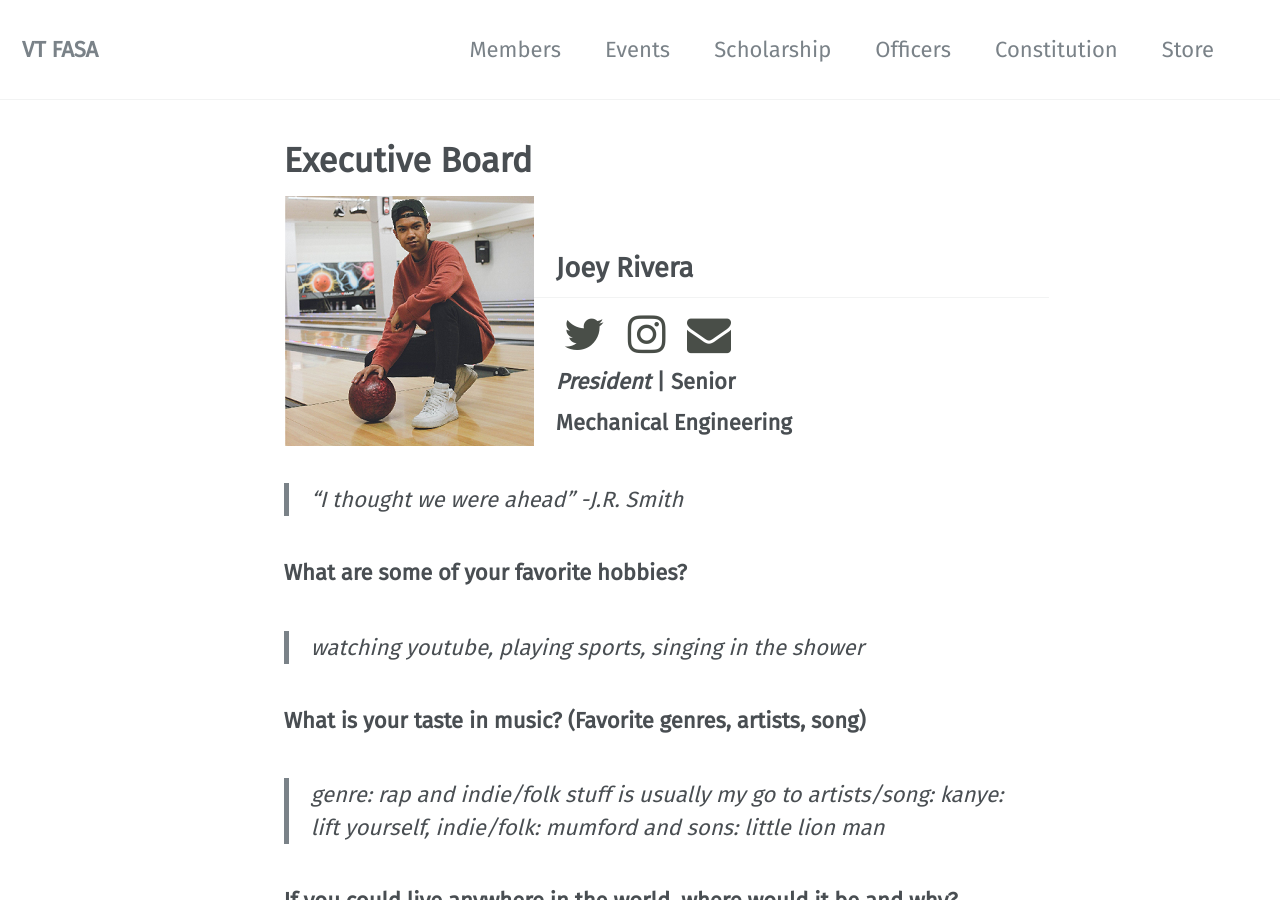
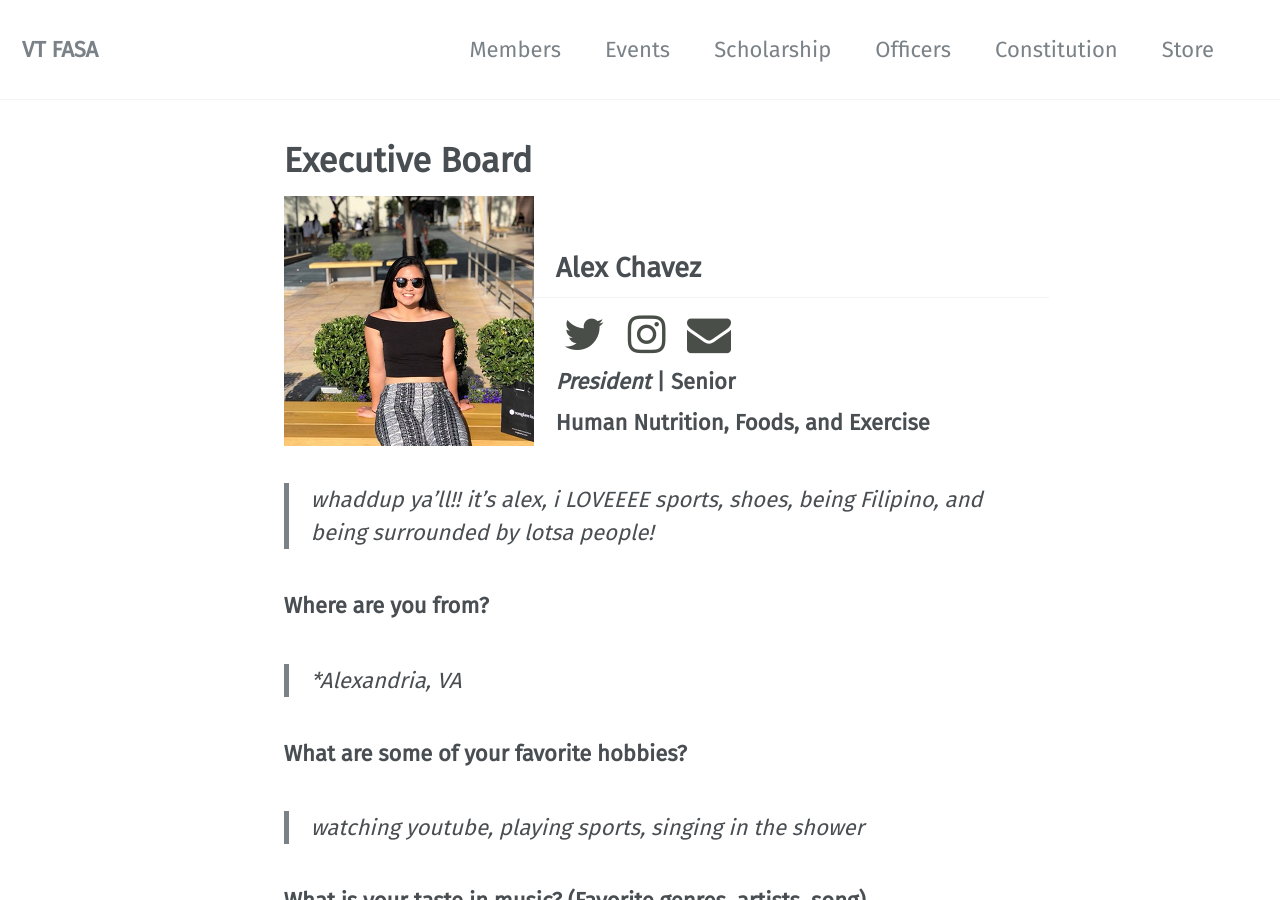
Before and after one commit to vtfasa/vtfasa.github.io, a Jekyll site: the page built from _pages/officers/eboard.md, in a window 1280 px wide and 900 px high. Built offline with Jekyll 4.4.1, drawn with Linux system fonts in a browser that asks for light colours; some web fonts are replaced.

Commit message:
Update eboard.md

```diff
--- a/_pages/officers/eboard.md
+++ b/_pages/officers/eboard.md
@@ -15,15 +15,18 @@ permalink: /officers/eboard/
 # --- (this is a section break)
 ---
 
-![image-left]({{ "/assets/images/officers/small/joey2.png" | absolute_url }}){: .align-left}
-## Joey Rivera
+![image-left]({{ "/assets/images/officers/small/alex3.png" | absolute_url }}){: .align-left}
+## Alex Chavez
 <p style="margin-bottom: 0.45em; padding: 0"><a href="https://twitter.com/alienburgers" style="color: #494e48"><i class="fa fa-2x fa-fw fa-twitter"></i></a>
-<a href="https://www.instagram.com/ilianfae/" style="margin: 0; padding: 0"><i class="fa fa-2x fa-fw fa-instagram" style="color: #494e48"></i></a>
-<a href="mailto:rjoseph5@vt.edu" style="margin: 0; padding: 0"><i class="fa fa-2x fa-fw fa-envelope" style="color: #494e48"></i></a></p>
+<a href="https://www.instagram.com/lexionboard/" style="margin: 0; padding: 0"><i class="fa fa-2x fa-fw fa-instagram" style="color: #494e48"></i></a>
+<a href="mailto:alexc14@vt.edu" style="margin: 0; padding: 0"><i class="fa fa-2x fa-fw fa-envelope" style="color: #494e48"></i></a></p>
 <h3 style="margin-top: 0"><em>President</em> | Senior</h3>
-**Mechanical Engineering**
+**Human Nutrition, Foods, and Exercise**
 
-> “I thought we were ahead” -J.R. Smith
+> whaddup ya'll!! it's alex, i LOVEEEE sports, shoes, being Filipino, and being surrounded by lotsa people!
+
+### **Where are you from?**
+> *Alexandria, VA
 
 ### **What are some of your favorite hobbies?**
 
```
